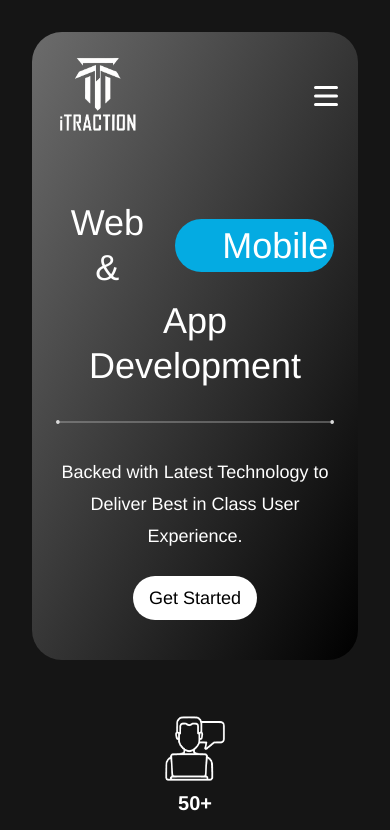
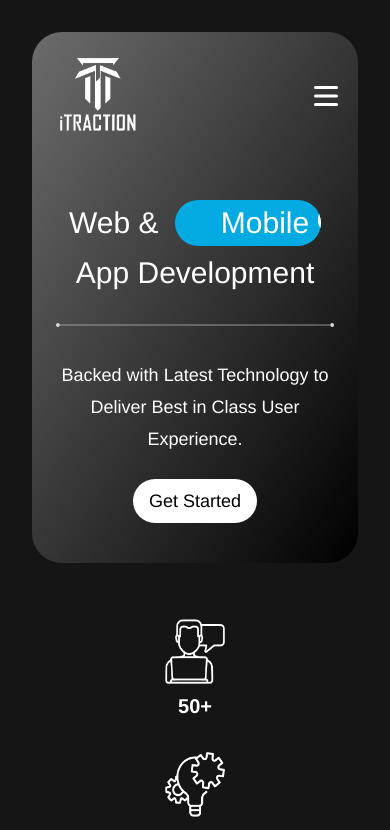
Before and after one commit to prabhat135/iTraction, a React (Create React App) app: page / in a window 390 px wide. Shown: the top 830 px of the page. Built offline with nearby package versions, Linux system fonts and the light colour scheme.

Commit message:
hero section marquee text fixed for small screen

```diff
--- a/src/components/Hero.js
+++ b/src/components/Hero.js
@@ -15,7 +15,7 @@ const Hero = () => {
           {/* ____HERO MAIN____ */}
           <div className="hero-main flex flex-col lg:flex-row justify-evenly">
             <div className="hero-content w-full lg:w-[45%] py-10 px-6 lg:px-16">
-              <div className="text-4xl lg:text-4xl xl:text-5xl 2xl:text-6xl text-white dark:text-black font-medium pb-8 lg:pb-10 text-center lg:text-left leading-tight">
+              <div className="text-3xl lg:text-4xl xl:text-5xl 2xl:text-6xl text-white dark:text-black font-medium pb-8 lg:pb-10 text-center lg:text-left leading-tight">
                 <div className="flex items-center gap-4 justify-center md:justify-start">
                   Web &{" "}
                   <span className="bg-[#04ABE2] display-block rounded-full px-3 py-1 md:py-2 marquee-container">
```
